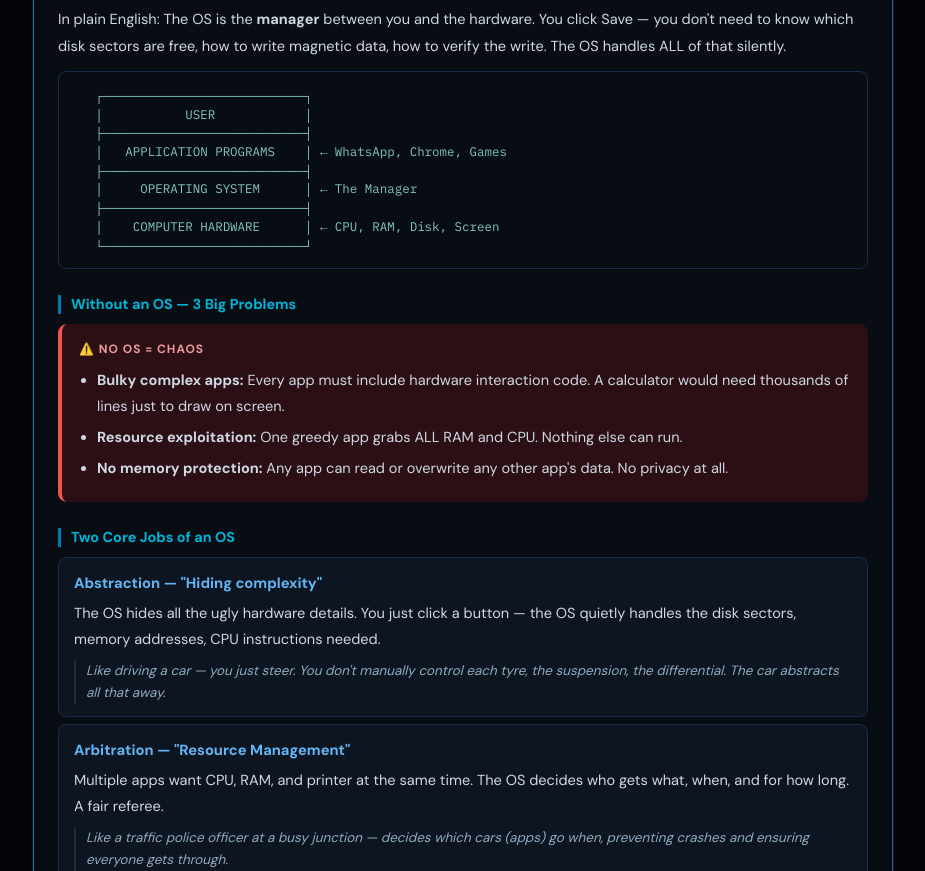
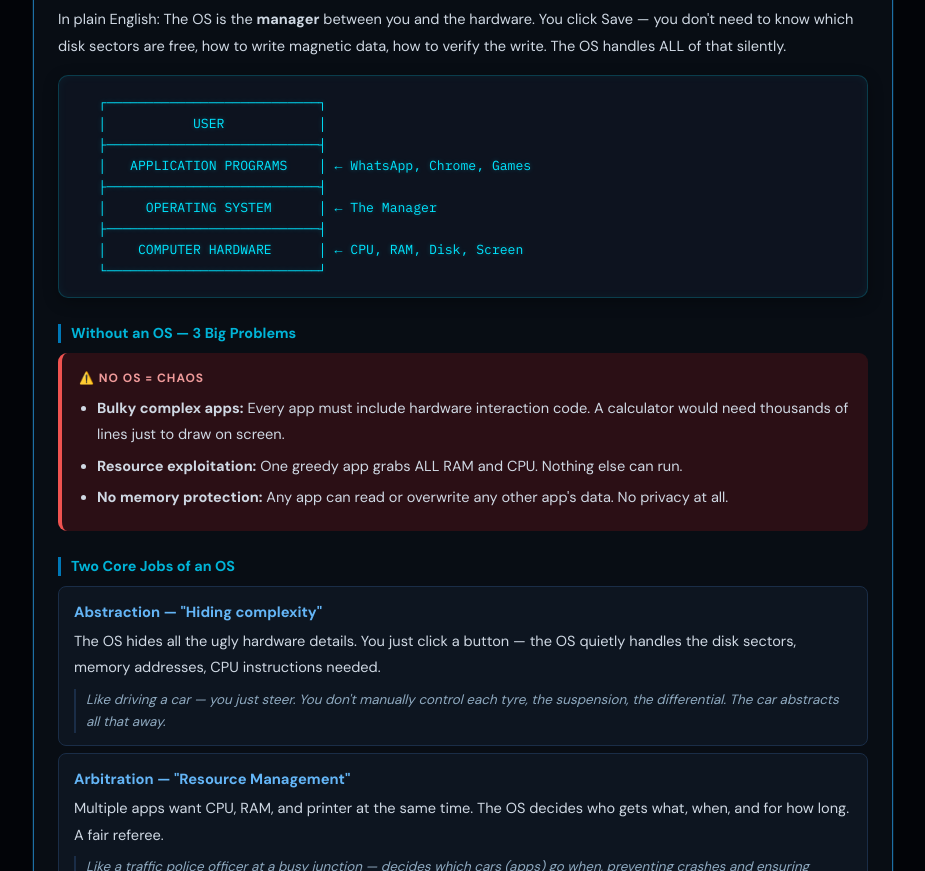
Before and after one commit to Pushkar410/tracker, a website built with Vite: page os.html in a window 1280 px wide. Shown: the part 1030-1901 px from the top of the page, without its empty margins (177-1102 px from the left). Built offline with nearby package versions, Linux system fonts and the light colour scheme.

Commit message:
style: upgraded ascii diagrams to premium neon holographic terminal look

```diff
--- a/os.html
+++ b/os.html
@@ -803,16 +803,25 @@
     /* ASCII Diagram */
     .asc {
       font-family: 'IBM Plex Mono', monospace;
-      font-size: 0.78rem;
-      background: var(--s1);
-      border: 1px solid var(--border);
-      border-radius: 8px;
-      padding: 14px;
-      color: var(--teal-l);
+      font-size: 0.82rem;
+      background: #0d131f;
+      border: 1px solid rgba(0, 229, 255, 0.2);
+      border-radius: 10px;
+      padding: 16px;
+      color: #00e5ff;
       white-space: pre;
       overflow-x: auto;
-      line-height: 1.5;
-      margin: 10px 0;
+      line-height: 1.6;
+      margin: 14px 0;
+      box-shadow: 0 4px 15px rgba(0,0,0,0.3), inset 0 0 10px rgba(0, 229, 255, 0.05);
+      text-shadow: 0 0 5px rgba(0, 229, 255, 0.3);
+    }
+    .asc::-webkit-scrollbar {
+      height: 6px;
+    }
+    .asc::-webkit-scrollbar-thumb {
+      background: rgba(0, 229, 255, 0.3);
+      border-radius: 3px;
     }
 
     .diag-lbl {
```
